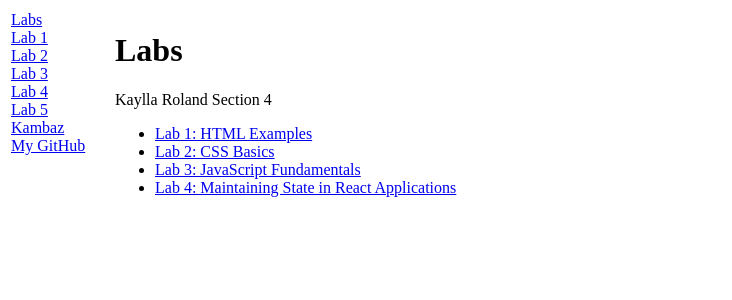
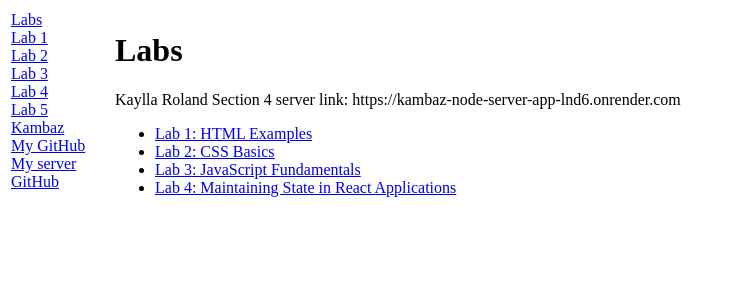
Before and after one commit to kaycrispyoats/kambaz-next-js, a Next.js app: page /Labs in a window 1280 px wide. Shown: the top 300 px of the page, without its empty margins (0-732 px from the left). Built offline with nearby package versions, Linux system fonts and the light colour scheme.

Commit message:
added lab landing items

```diff
--- a/src/app/Labs/TOC.tsx
+++ b/src/app/Labs/TOC.tsx
@@ -31,5 +31,8 @@
      <NavItem>
        <NavLink href="https://github.com/kaycrispyoats/kambaz-next-js.git">My GitHub</NavLink>
      </NavItem>
+     <NavItem>
+       <NavLink href="https://github.com/kaycrispyoats/kambaz-node-server-app.git">My server GitHub</NavLink>
+     </NavItem>
    </Nav>
 );}
--- a/src/app/Labs/page.tsx
+++ b/src/app/Labs/page.tsx
@@ -5,6 +5,7 @@
      <h1>Labs
      </h1>
      Kaylla Roland Section 4
+     server link: https://kambaz-node-server-app-lnd6.onrender.com
      <ul>
        <li>
          <Link href="/Labs/Lab1" id="wd-lab1-link">
```
